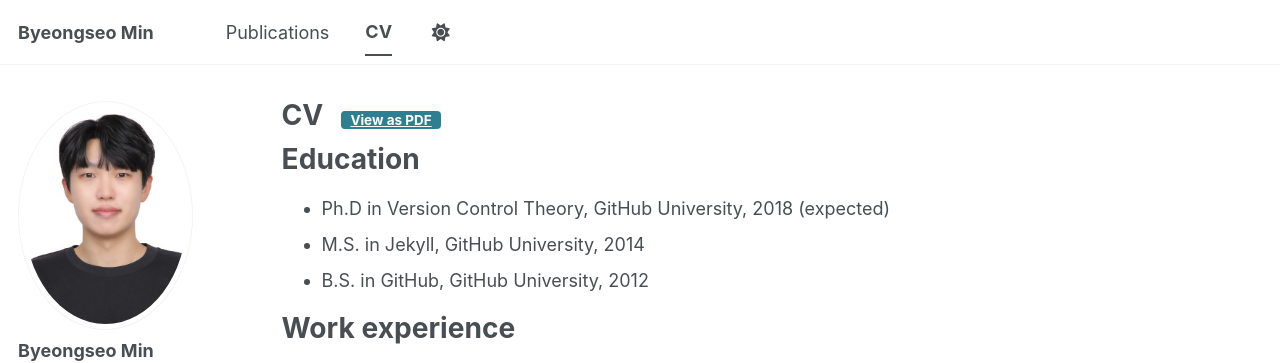
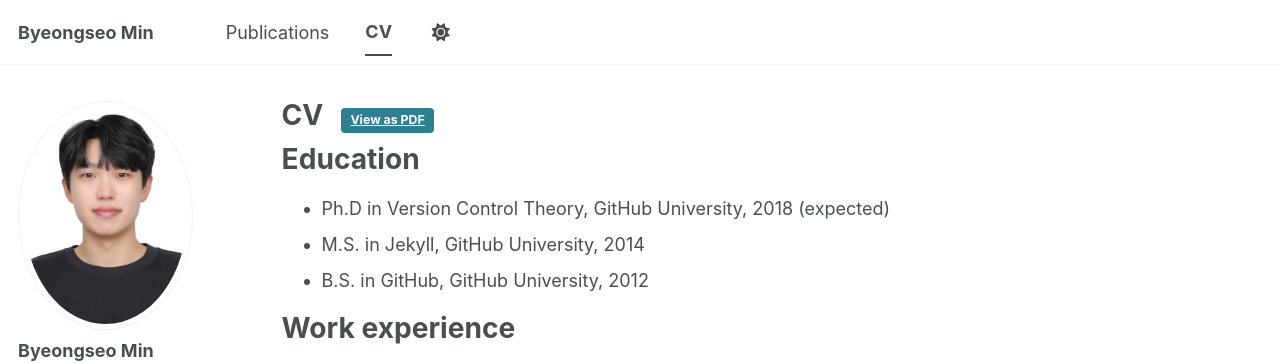
Before and after one commit to byeongseomin51/byeongseomin51.github.io, a Jekyll site: the page built from _pages/cv.md, in a window 1280 px wide. Shown: the top 363 px of the page. Built offline with Jekyll 4.4.1, drawn with Linux system fonts in a browser that asks for light colours; some web fonts are replaced; a script bundle is joined from its source files by our own code; library files that are not in the unit come from our copies.

Commit message:
modify CV button title

```diff
--- a/_sass/layout/_page.scss
+++ b/_sass/layout/_page.scss
@@ -50,8 +50,8 @@
   flex-wrap: wrap; /* Allow items to wrap on smaller screens */
 
   .cv-download-links .btn {
-    height: 1rem;          // CV 글자 높이와 동일하게 설정
-    font-size: 0.75em;    // 버튼 안 글자는 제목보다 작게
+    height: $type-size-2;          // CV 글자 높이와 동일하게 설정
+    font-size: $type-size-7;    // 버튼 안 글자는 제목보다 작게
     line-height: 1;       // 글자 세로 중앙 정렬
     display: flex;
     align-items: center;  // 버튼 안 글자/아이콘 세로 중앙
```
